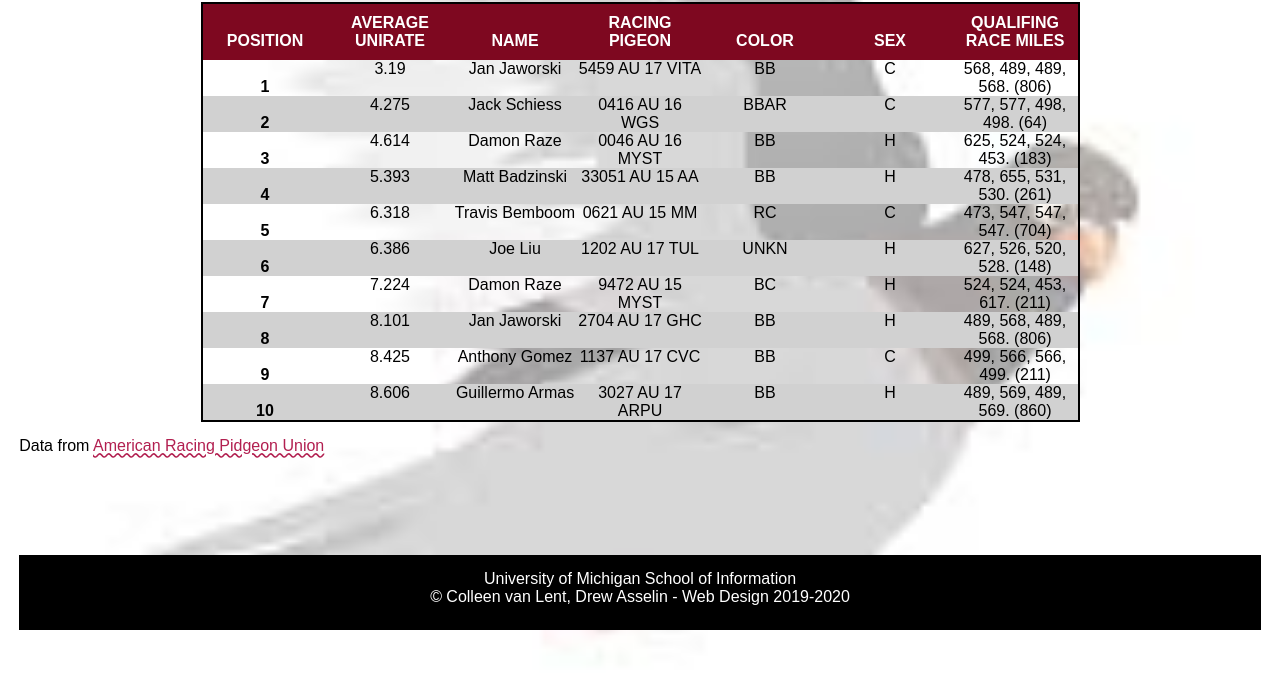
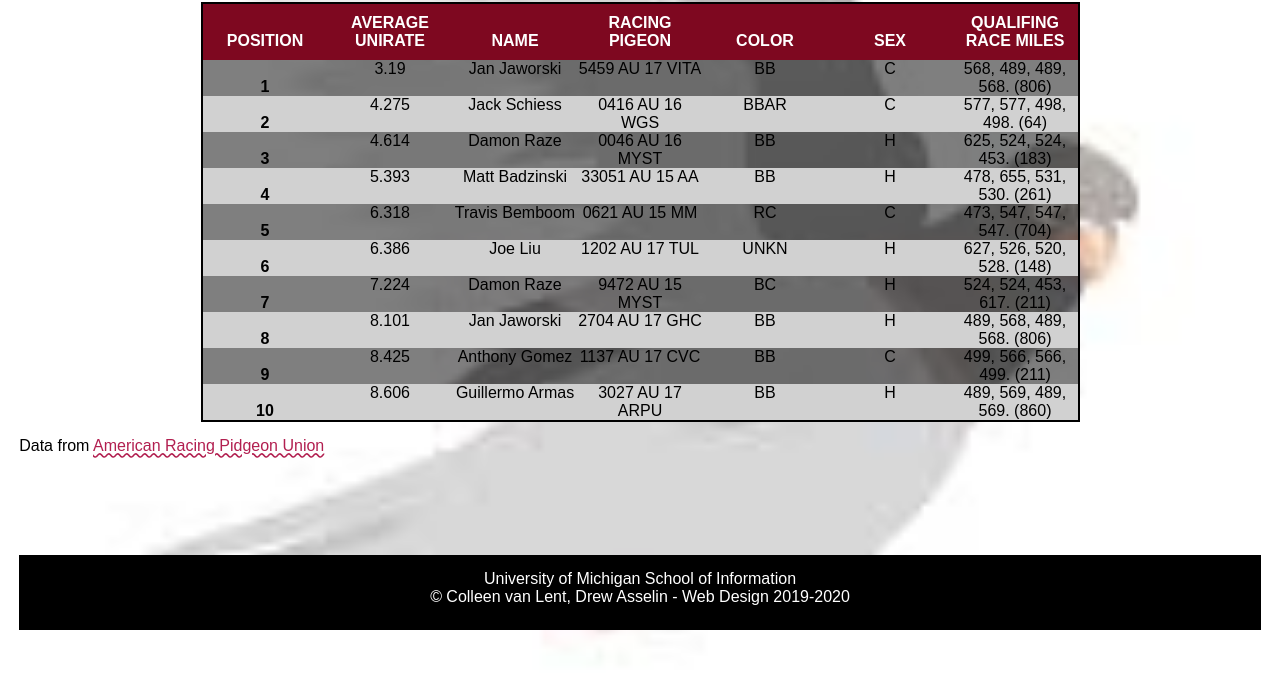
Before and after one commit to ushayeruva/homework4-2021, a plain HTML site: page index.html in a window 1280 px wide. Shown: the part 109-782 px from the top of the page. Drawn offline with Linux system fonts and the light colour scheme; a web font is replaced by a local one.

Commit message:
Update style.css

```diff
--- a/css/style.css
+++ b/css/style.css
@@ -31,6 +31,7 @@ body{
   margin: 1.2em;
   background-size: cover ;
   background-position: center;
+  background-color: #DDDDDD;
 
   /*Req 1*/
 }
@@ -107,6 +108,11 @@ tbody tr:nth-child(even) {
   background-color: #D1D1D1;
 }
 
+tbody tr:nth-child(odd) {
+  background-color: rgba(0,0,0,0.5);
+}
+
+
 /*Req 8*/
 footer{
   width:100%;
```
